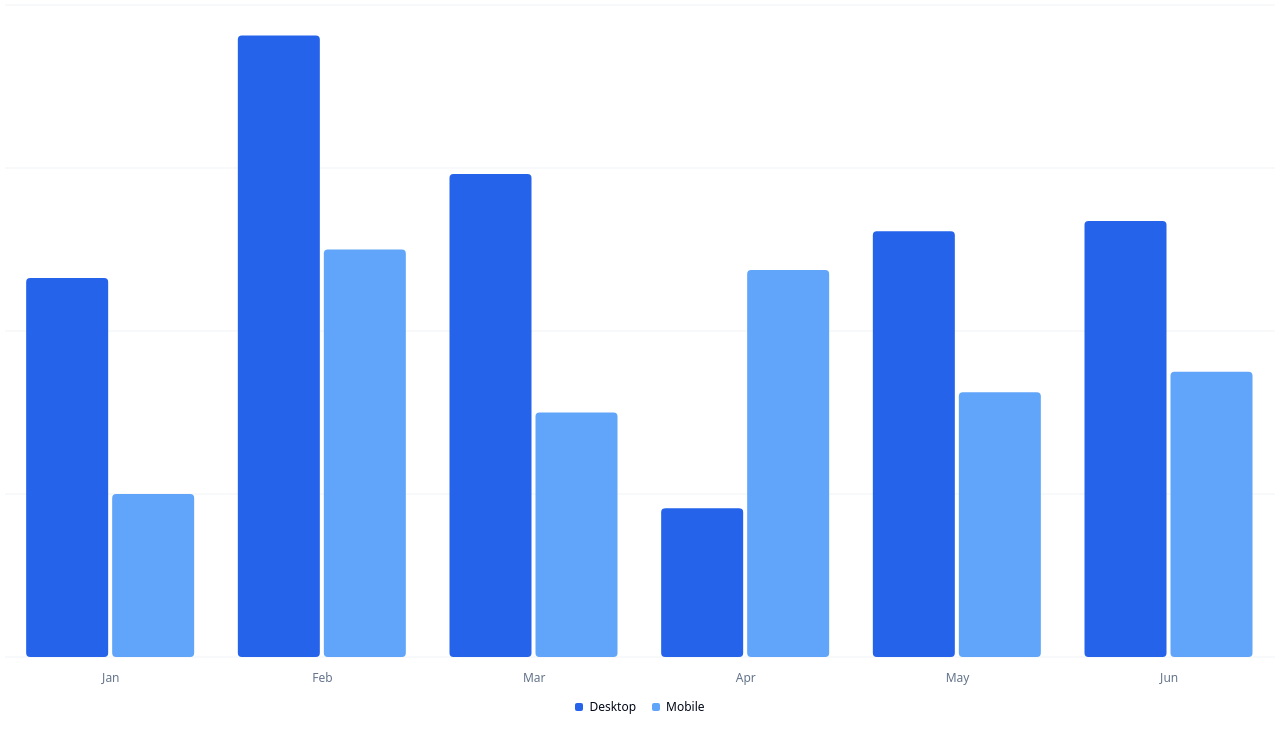
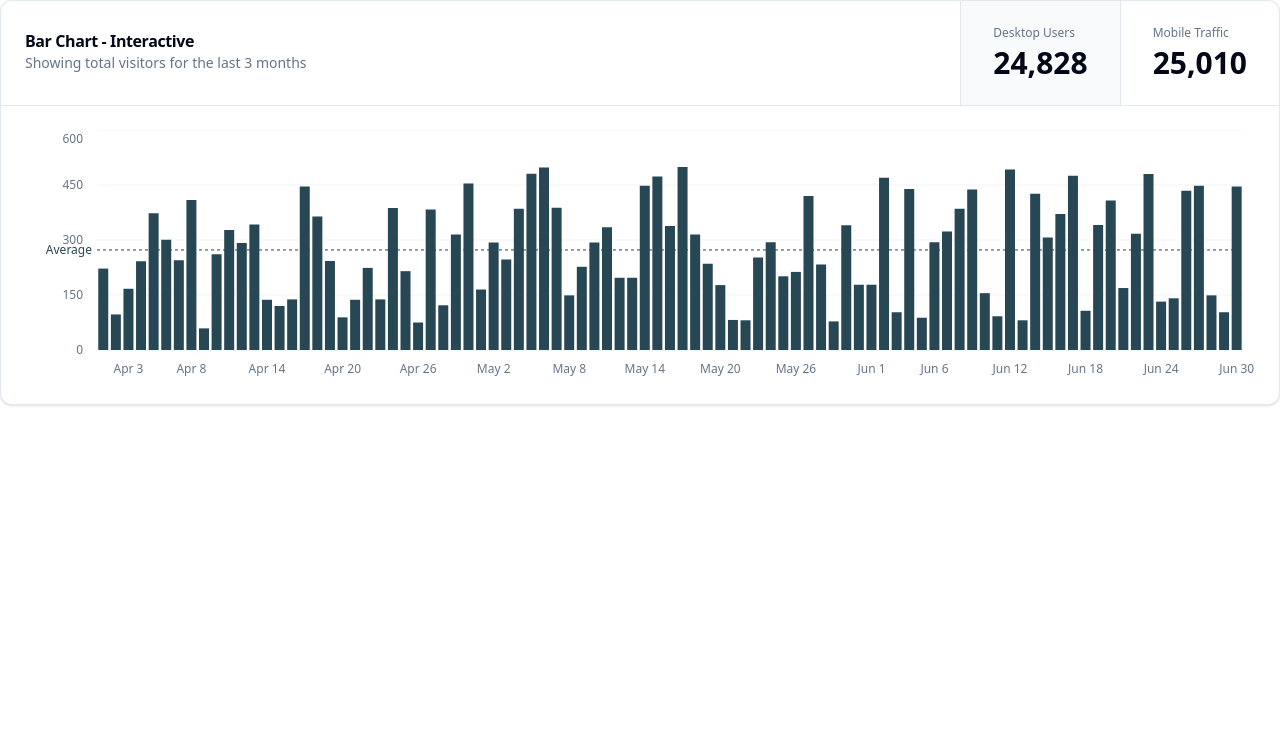
Before and after one commit to tigerabrodi/recharts-prototype, a React (Vite) app: page / in a window 1280 px wide. Shown: the top 752 px of the page. Built offline with nearby package versions, Linux system fonts and the light colour scheme.

Commit message:
play around with bar chart

```diff
--- a/src/App.tsx
+++ b/src/App.tsx
@@ -1,53 +1,253 @@
-import { Bar, BarChart, CartesianGrid, XAxis } from 'recharts'
+'use client'
 
+import * as React from 'react'
+import {
+  Bar,
+  BarChart,
+  CartesianGrid,
+  ReferenceLine,
+  XAxis,
+  YAxis,
+} from 'recharts'
+
+import {
+  Card,
+  CardContent,
+  CardDescription,
+  CardHeader,
+  CardTitle,
+} from '@/components/ui/card'
+import { TrendingUp } from 'lucide-react'
 import {
   ChartConfig,
   ChartContainer,
-  ChartLegend,
-  ChartLegendContent,
   ChartTooltip,
   ChartTooltipContent,
 } from '@/components/ui/chart'
 
+export const description = 'An interactive bar chart'
+
 const chartData = [
-  { month: 'January', desktop: 186, mobile: 80 },
-  { month: 'February', desktop: 305, mobile: 200 },
-  { month: 'March', desktop: 237, mobile: 120 },
-  { month: 'April', desktop: 73, mobile: 190 },
-  { month: 'May', desktop: 209, mobile: 130 },
-  { month: 'June', desktop: 214, mobile: 140 },
+  { date: '2024-04-01', desktop: 222, mobile: 150 },
+  { date: '2024-04-02', desktop: 97, mobile: 180 },
+  { date: '2024-04-03', desktop: 167, mobile: 120 },
+  { date: '2024-04-04', desktop: 242, mobile: 260 },
+  { date: '2024-04-05', desktop: 373, mobile: 290 },
+  { date: '2024-04-06', desktop: 301, mobile: 340 },
+  { date: '2024-04-07', desktop: 245, mobile: 180 },
+  { date: '2024-04-08', desktop: 409, mobile: 320 },
+  { date: '2024-04-09', desktop: 59, mobile: 110 },
+  { date: '2024-04-10', desktop: 261, mobile: 190 },
+  { date: '2024-04-11', desktop: 327, mobile: 350 },
+  { date: '2024-04-12', desktop: 292, mobile: 210 },
+  { date: '2024-04-13', desktop: 342, mobile: 380 },
+  { date: '2024-04-14', desktop: 137, mobile: 220 },
+  { date: '2024-04-15', desktop: 120, mobile: 170 },
+  { date: '2024-04-16', desktop: 138, mobile: 190 },
+  { date: '2024-04-17', desktop: 446, mobile: 360 },
+  { date: '2024-04-18', desktop: 364, mobile: 410 },
+  { date: '2024-04-19', desktop: 243, mobile: 180 },
+  { date: '2024-04-20', desktop: 89, mobile: 150 },
+  { date: '2024-04-21', desktop: 137, mobile: 200 },
+  { date: '2024-04-22', desktop: 224, mobile: 170 },
+  { date: '2024-04-23', desktop: 138, mobile: 230 },
+  { date: '2024-04-24', desktop: 387, mobile: 290 },
+  { date: '2024-04-25', desktop: 215, mobile: 250 },
+  { date: '2024-04-26', desktop: 75, mobile: 130 },
+  { date: '2024-04-27', desktop: 383, mobile: 420 },
+  { date: '2024-04-28', desktop: 122, mobile: 180 },
+  { date: '2024-04-29', desktop: 315, mobile: 240 },
+  { date: '2024-04-30', desktop: 454, mobile: 380 },
+  { date: '2024-05-01', desktop: 165, mobile: 220 },
+  { date: '2024-05-02', desktop: 293, mobile: 310 },
+  { date: '2024-05-03', desktop: 247, mobile: 190 },
+  { date: '2024-05-04', desktop: 385, mobile: 420 },
+  { date: '2024-05-05', desktop: 481, mobile: 390 },
+  { date: '2024-05-06', desktop: 498, mobile: 520 },
+  { date: '2024-05-07', desktop: 388, mobile: 300 },
+  { date: '2024-05-08', desktop: 149, mobile: 210 },
+  { date: '2024-05-09', desktop: 227, mobile: 180 },
+  { date: '2024-05-10', desktop: 293, mobile: 330 },
+  { date: '2024-05-11', desktop: 335, mobile: 270 },
+  { date: '2024-05-12', desktop: 197, mobile: 240 },
+  { date: '2024-05-13', desktop: 197, mobile: 160 },
+  { date: '2024-05-14', desktop: 448, mobile: 490 },
+  { date: '2024-05-15', desktop: 473, mobile: 380 },
+  { date: '2024-05-16', desktop: 338, mobile: 400 },
+  { date: '2024-05-17', desktop: 499, mobile: 420 },
+  { date: '2024-05-18', desktop: 315, mobile: 350 },
+  { date: '2024-05-19', desktop: 235, mobile: 180 },
+  { date: '2024-05-20', desktop: 177, mobile: 230 },
+  { date: '2024-05-21', desktop: 82, mobile: 140 },
+  { date: '2024-05-22', desktop: 81, mobile: 120 },
+  { date: '2024-05-23', desktop: 252, mobile: 290 },
+  { date: '2024-05-24', desktop: 294, mobile: 220 },
+  { date: '2024-05-25', desktop: 201, mobile: 250 },
+  { date: '2024-05-26', desktop: 213, mobile: 170 },
+  { date: '2024-05-27', desktop: 420, mobile: 460 },
+  { date: '2024-05-28', desktop: 233, mobile: 190 },
+  { date: '2024-05-29', desktop: 78, mobile: 130 },
+  { date: '2024-05-30', desktop: 340, mobile: 280 },
+  { date: '2024-05-31', desktop: 178, mobile: 230 },
+  { date: '2024-06-01', desktop: 178, mobile: 200 },
+  { date: '2024-06-02', desktop: 470, mobile: 410 },
+  { date: '2024-06-03', desktop: 103, mobile: 160 },
+  { date: '2024-06-04', desktop: 439, mobile: 380 },
+  { date: '2024-06-05', desktop: 88, mobile: 140 },
+  { date: '2024-06-06', desktop: 294, mobile: 250 },
+  { date: '2024-06-07', desktop: 323, mobile: 370 },
+  { date: '2024-06-08', desktop: 385, mobile: 320 },
+  { date: '2024-06-09', desktop: 438, mobile: 480 },
+  { date: '2024-06-10', desktop: 155, mobile: 200 },
+  { date: '2024-06-11', desktop: 92, mobile: 150 },
+  { date: '2024-06-12', desktop: 492, mobile: 420 },
+  { date: '2024-06-13', desktop: 81, mobile: 130 },
+  { date: '2024-06-14', desktop: 426, mobile: 380 },
+  { date: '2024-06-15', desktop: 307, mobile: 350 },
+  { date: '2024-06-16', desktop: 371, mobile: 310 },
+  { date: '2024-06-17', desktop: 475, mobile: 520 },
+  { date: '2024-06-18', desktop: 107, mobile: 170 },
+  { date: '2024-06-19', desktop: 341, mobile: 290 },
+  { date: '2024-06-20', desktop: 408, mobile: 450 },
+  { date: '2024-06-21', desktop: 169, mobile: 210 },
+  { date: '2024-06-22', desktop: 317, mobile: 270 },
+  { date: '2024-06-23', desktop: 480, mobile: 530 },
+  { date: '2024-06-24', desktop: 132, mobile: 180 },
+  { date: '2024-06-25', desktop: 141, mobile: 190 },
+  { date: '2024-06-26', desktop: 434, mobile: 380 },
+  { date: '2024-06-27', desktop: 448, mobile: 490 },
+  { date: '2024-06-28', desktop: 149, mobile: 200 },
+  { date: '2024-06-29', desktop: 103, mobile: 160 },
+  { date: '2024-06-30', desktop: 446, mobile: 400 },
 ]
 
-const chartConfig = {
+const chartConfig: ChartConfig = {
+  views: {
+    label: 'Page Views',
+    icon: TrendingUp, // Add an icon from lucide-react
+  },
   desktop: {
-    label: 'Desktop',
-    color: '#2563eb',
+    label: 'Desktop Users', // Change label
+    color: 'hsl(var(--chart-3))', // Try different colors
   },
   mobile: {
-    label: 'Mobile',
-    color: '#60a5fa',
+    label: 'Mobile Traffic',
+    color: 'hsl(var(--chart-2))',
   },
-} satisfies ChartConfig
+}
 
-function App() {
+export default function App() {
+  const [activeChart, setActiveChart] =
+    React.useState<keyof typeof chartConfig>('desktop')
+
+  const total = React.useMemo(
+    () => ({
+      desktop: chartData.reduce((acc, curr) => acc + curr.desktop, 0),
+      mobile: chartData.reduce((acc, curr) => acc + curr.mobile, 0),
+    }),
+    []
+  )
+
   return (
-    <ChartContainer config={chartConfig} className="min-h-[200px] w-full">
-      <BarChart accessibilityLayer data={chartData}>
+    <Card>
+      <CardHeader className="flex flex-col items-stretch space-y-0 border-b p-0 sm:flex-row">
+        <div className="flex flex-1 flex-col justify-center gap-1 px-6 py-5 sm:py-6">
+          <CardTitle>Bar Chart - Interactive</CardTitle>
+          <CardDescription>
+            Showing total visitors for the last 3 months
+          </CardDescription>
+        </div>
+        <div className="flex">
+          {['desktop', 'mobile'].map((key) => {
+            const chart = key
+            return (
+              <button
+                key={chart}
+                data-active={activeChart === chart}
+                className="relative z-30 flex flex-1 flex-col justify-center gap-1 border-t px-6 py-4 text-left even:border-l data-[active=true]:bg-muted/50 sm:border-l sm:border-t-0 sm:px-8 sm:py-6"
+                onClick={() => setActiveChart(chart)}
+              >
+                <span className="text-xs text-muted-foreground">
+                  {chartConfig[chart].label}
+                </span>
+                <span className="text-lg font-bold leading-none sm:text-3xl">
+                  {total[key as keyof typeof total].toLocaleString()}
+                </span>
+              </button>
+            )
+          })}
+        </div>
+      </CardHeader>
+      <CardContent className="px-2 sm:p-6">
+        <ChartContainer
+          config={chartConfig}
+          className="aspect-auto h-[250px] w-full"
+        >
+          <BarChart
+            accessibilityLayer
+            data={chartData}
+            margin={{
+              left: 12,
+              right: 12,
+            }}
+          >
+            {/* Add an average line */}
+            <ReferenceLine
+              y={
+                chartData.reduce((acc, curr) => acc + curr[activeChart], 0) /
+                chartData.length
+              }
+              stroke="hsl(var(--chart-3))"
+              strokeDasharray="3 3"
+              label={{
+                value: 'Average',
+                position: 'left',
+                fill: 'hsl(var(--chart-3))',
+              }}
+            />
             <CartesianGrid vertical={false} />
+            <YAxis
+              tickLine={false}
+              axisLine={false}
+              tickFormatter={(value) => `${(value as number).toLocaleString()}`}
+              tickMargin={8}
+            />
             <XAxis
-          dataKey="month"
+              dataKey="date"
               tickLine={false}
-          tickMargin={10}
               axisLine={false}
-          tickFormatter={(value) => (value as string).slice(0, 3)}
+              tickMargin={8}
+              minTickGap={32}
+              tickFormatter={(value) => {
+                const date = new Date(value as string)
+                return date.toLocaleDateString('en-US', {
+                  month: 'short',
+                  day: 'numeric',
+                })
+              }}
             />
-        <ChartTooltip content={<ChartTooltipContent />} />
-        <ChartLegend content={<ChartLegendContent />} />
-        <Bar dataKey="desktop" fill="var(--color-desktop)" radius={4} />
-        <Bar dataKey="mobile" fill="var(--color-mobile)" radius={4} />
+            <ChartTooltip
+              content={
+                <ChartTooltipContent
+                  className="w-[150px]"
+                  nameKey="views"
+                  labelFormatter={(value) => {
+                    return new Date(value as string).toLocaleDateString(
+                      'en-US',
+                      {
+                        month: 'short',
+                        day: 'numeric',
+                        year: 'numeric',
+                      }
+                    )
+                  }}
+                />
+              }
+            />
+            <Bar dataKey={activeChart} fill={`var(--color-${activeChart})`} />
           </BarChart>
         </ChartContainer>
+      </CardContent>
+    </Card>
   )
 }
-
-export default App
```
Lines whose indentation alone changed are shown as unchanged.
